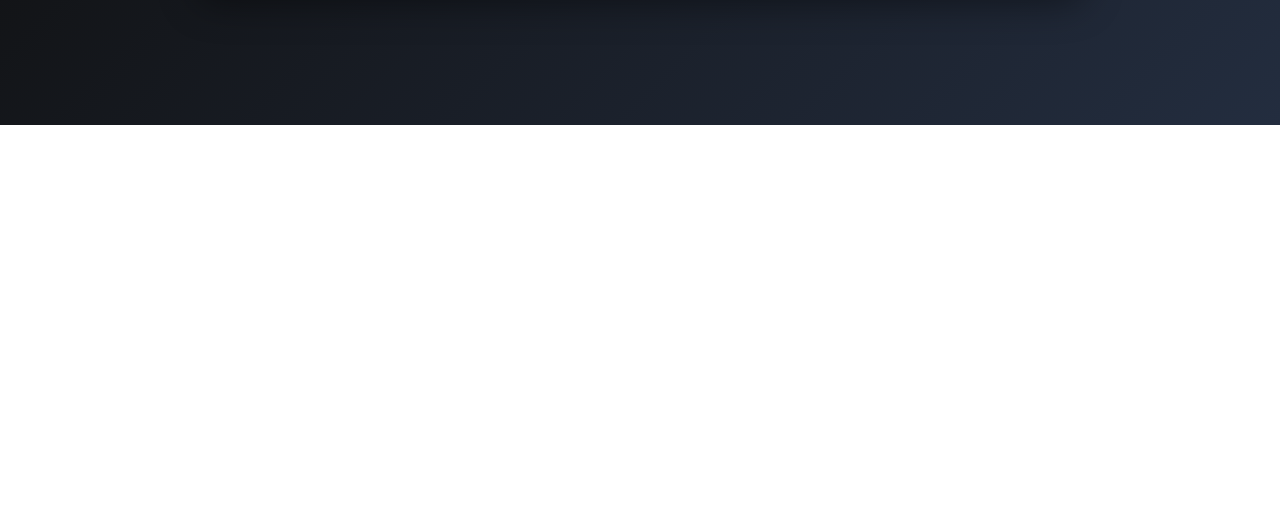
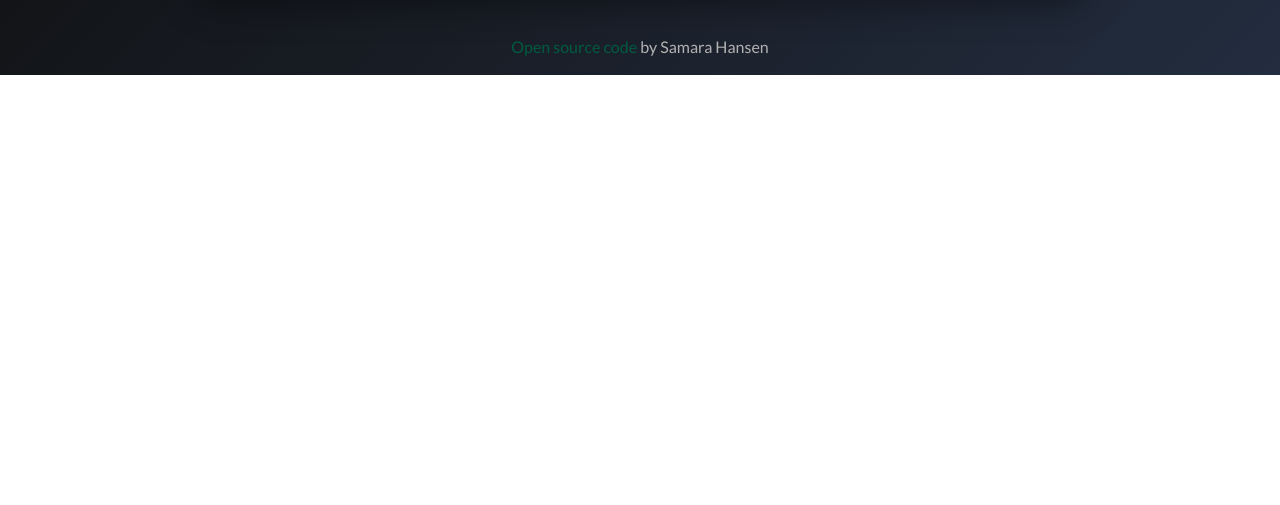
Before and after one commit to samaranhansen/NotesApp, a plain HTML site: page index.html in a window 1280 px wide. Shown: the part 295-800 px from the top of the page. Drawn offline with nearby package versions, Linux system fonts and the light colour scheme.

Commit message:
Added footer

```diff
--- a/index.html
+++ b/index.html
@@ -36,7 +36,12 @@
       <div class="noteContainer" id="note-container"></div>
     </div>
     <div class="footer">
-        <a href="</p>
+      <span class="gitHubLink"
+        ><a href="https://github.com/samaranhansen/NotesApp"
+          >Open source code</a
+        >
+        <p>by Samara Hansen</p></span
+      >
     </div>
     <script src="source/script.js"></script>
   </body>
--- a/source/styles.css
+++ b/source/styles.css
@@ -8,7 +8,6 @@
   --main-color: #232d3f;
   --main-color-trans: rgb(34, 44, 63, 0.5);
   --secondary-color: #005b41;
-  --tertiary-color: #008170;
   --font-color: #b2b2b2;
 }
 
@@ -34,8 +33,14 @@ p {
   color: var(--font-color);
 }
 
+a {
+  color: var(--secondary-color);
+  text-decoration: none;
+}
+
 .siteContainer {
   margin: 10vw auto;
+  margin-bottom: 3vw;
   padding: 30px;
   width: 70%;
   min-width: 400px;
@@ -79,7 +84,16 @@ p {
   background-color: var(--main-color-trans);
 }
 
-.img {
+.footer {
+  text-align: center;
+}
+
+.footer p {
+  display: inline-block;
+}
+
+img {
+  width: 20px;
   position: absolute;
   bottom: 20px;
   right: 20px;
```
